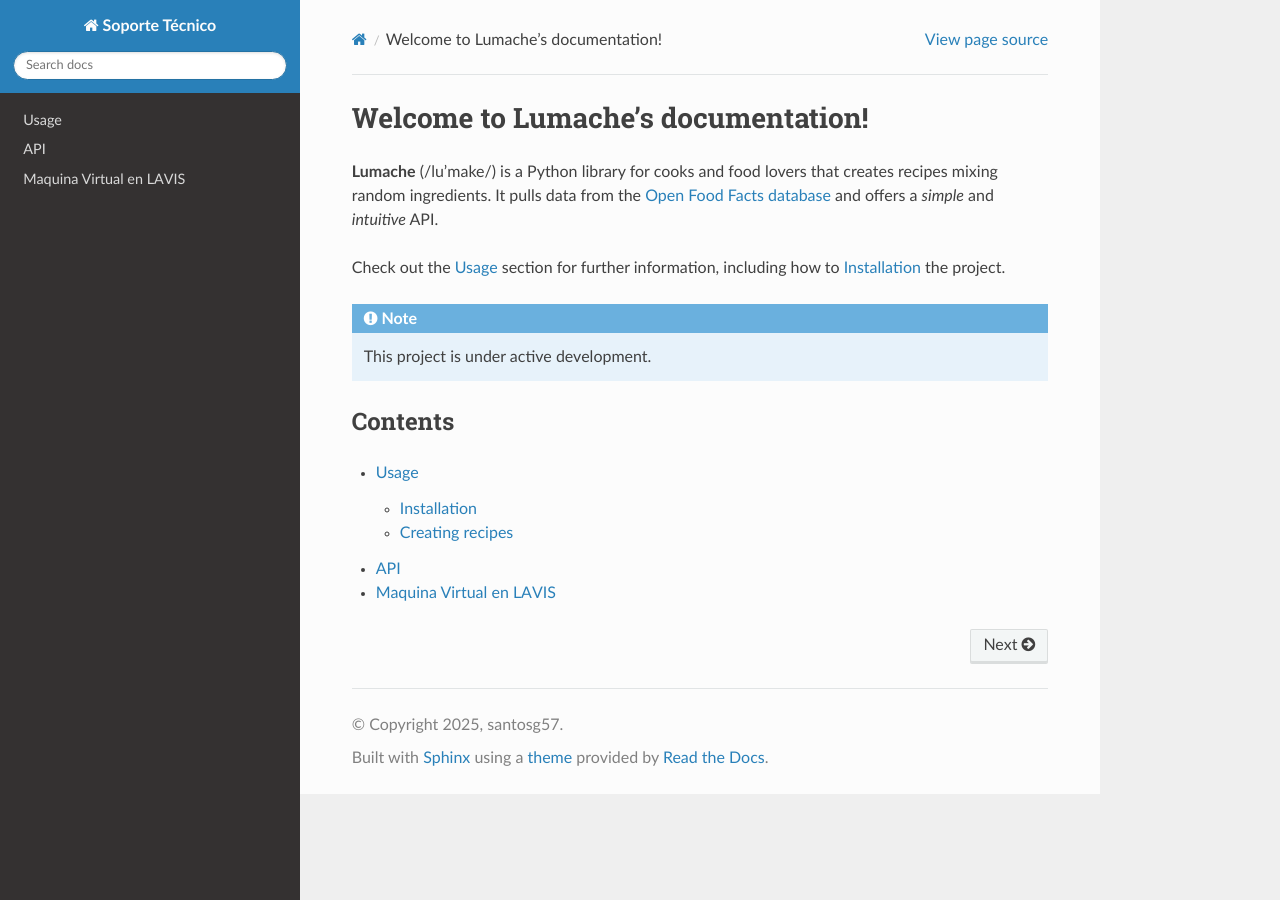
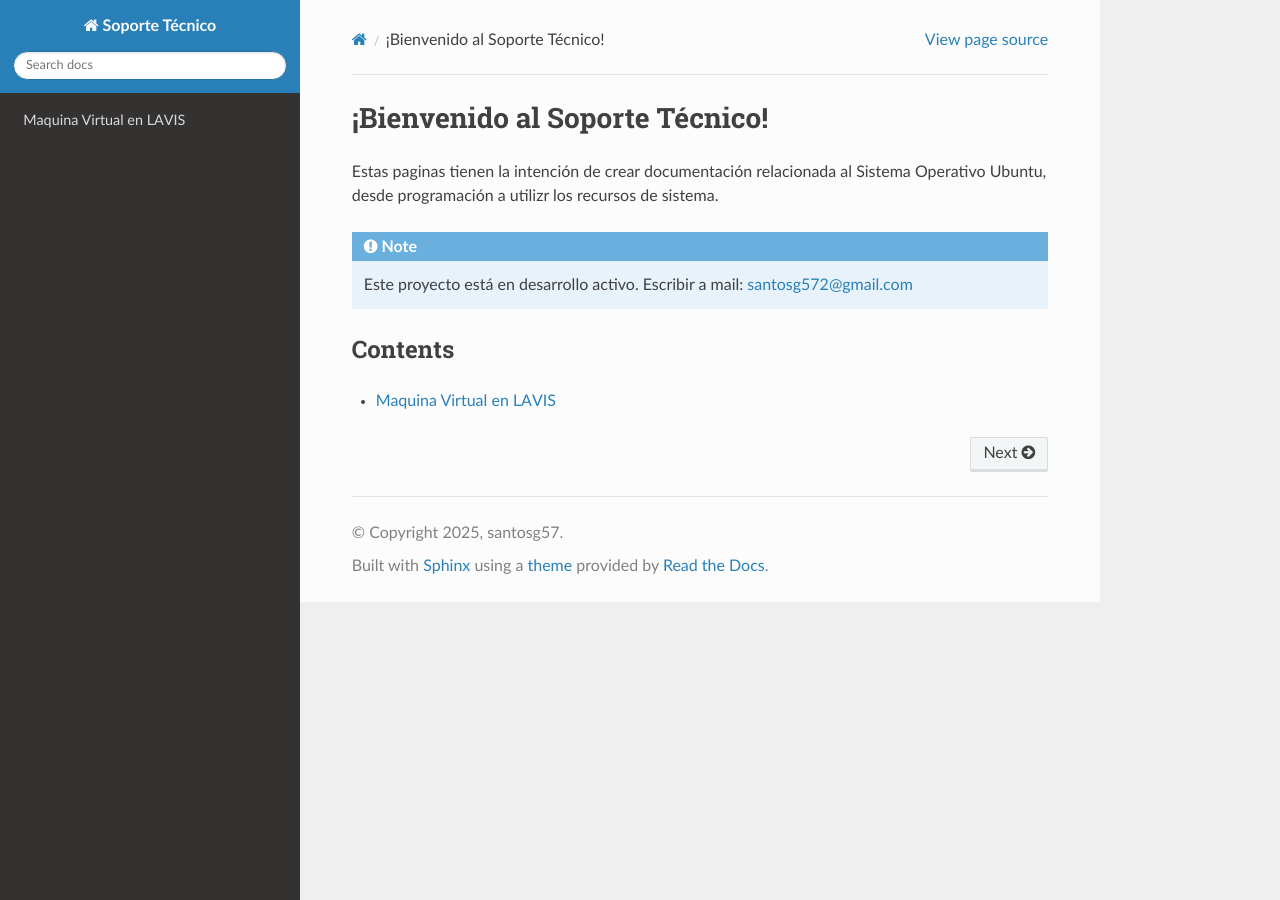
Before and after one commit to matecom57/santosg57-software, a Sphinx documentation site: the page built from docs/source/index.rst, in a window 1280 px wide. Built offline with Sphinx 7.4.7 and the Read the Docs theme 3.1.0, drawn with Linux system fonts in a browser that asks for light colours.

Commit message:
Test comité

```diff
--- a/docs/source/index.rst
+++ b/docs/source/index.rst
@@ -1,23 +1,17 @@
-Welcome to Lumache's documentation!
+¡Bienvenido al Soporte Técnico!
 ===================================
 
-**Lumache** (/lu'make/) is a Python library for cooks and food lovers
-that creates recipes mixing random ingredients.
-It pulls data from the `Open Food Facts database <https://world.openfoodfacts.org/>`_
-and offers a *simple* and *intuitive* API.
-
-Check out the :doc:`usage` section for further information, including
-how to :ref:`installation` the project.
+Estas paginas tienen la intención de crear documentación relacionada al Sistema Operativo Ubuntu,
+desde programación a utilizr los recursos de sistema.
 
 .. note::
 
-   This project is under active development.
+   Este proyecto está en desarrollo activo.
+   Escribir a mail: santosg572@gmail.com
 
 Contents
 --------
 
 .. toctree::
 
-   usage
-   api
    lavis
```
